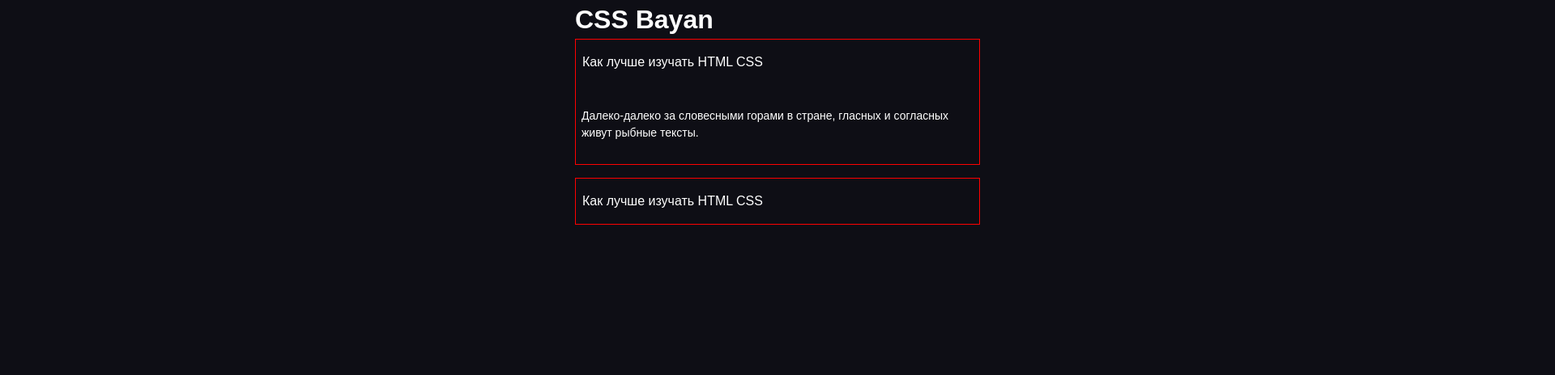
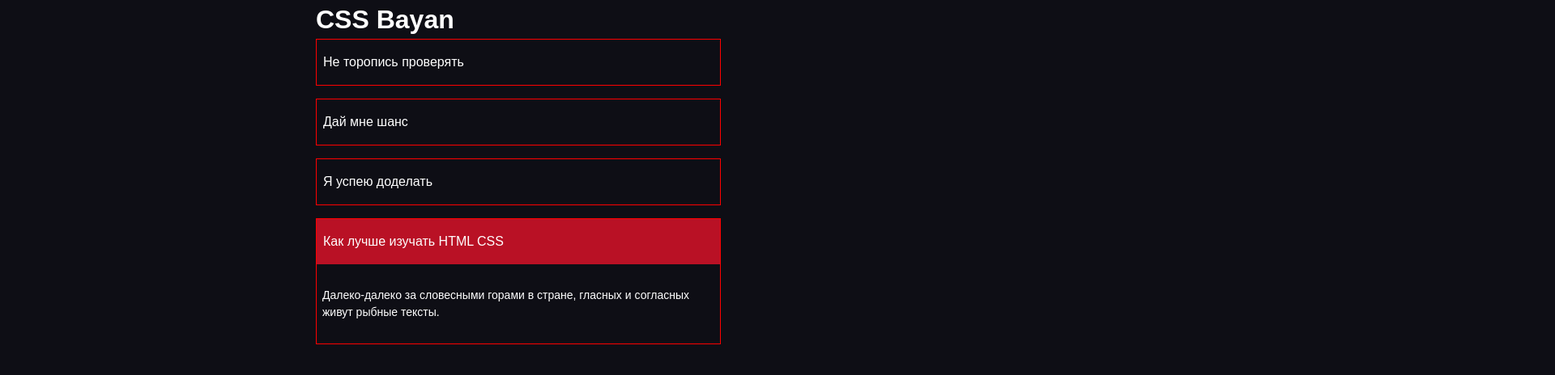
Before and after one commit to SadBatya/cssBayan, a plain HTML site: page cssBayan/index.html in a window 1280 px wide. Both pictures are taken after a click on the label "Как лучше изучать HTML CSS". Shown: the whole page at 81% size, 1920 px wide, since content can reach past the window. Drawn offline with Linux system fonts and the light colour scheme.

Commit message:
refactor: add basic page layout (пн, 13 марта  2023 г., 01:19:00)

```diff
--- a/cssBayan/index.html
+++ b/cssBayan/index.html
@@ -13,8 +13,17 @@
         <h1>CSS Bayan</h1>
         <div class="faq">
             <div class="faq-item">
-                <label class="faq-tittle" for="faq_1">Как лучше изучать HTML CSS</label>
                 <input type="checkbox" class="faq-input" id="faq_1">
+                <label class="faq-tittle" for="faq_1">Не торопись проверять</label>
+                <div class="faq_text">
+                    <p>Гачимучи 1</p>
+                </div>
+            </div>
+        </div>
+        <div class="faq">
+            <div class="faq-item">
+                <input type="checkbox" class="faq-input" id="faq_2">
+                <label class="faq-tittle" for="faq_2">Дай мне шанс</label>
                 <div class="faq_text">
                     <p>Далеко-далеко за словесными горами в стране, гласных и согласных живут рыбные тексты.</p>
                 </div>
@@ -22,8 +31,17 @@
         </div>
         <div class="faq">
             <div class="faq-item">
-                <label class="faq-tittle" for="faq_2">Как лучше изучать HTML CSS</label>
-                <input type="checkbox" class="faq-input" id="faq_2">
+                <input type="checkbox" class="faq-input" id="faq_3">
+                <label class="faq-tittle" for="faq_3">Я успею доделать</label>
+                <div class="faq_text">
+                    <p>Далеко-далеко за словесными горами в стране, гласных и согласных живут рыбные тексты.</p>
+                </div>
+            </div>
+        </div>
+        <div class="faq">
+            <div class="faq-item">
+                <input type="checkbox" class="faq-input" id="faq_4">
+                <label class="faq-tittle" for="faq_4">Как лучше изучать HTML CSS</label>
                 <div class="faq_text">
                     <p>Далеко-далеко за словесными горами в стране, гласных и согласных живут рыбные тексты.</p>
                 </div>
--- a/cssBayan/style.css
+++ b/cssBayan/style.css
@@ -11,11 +11,13 @@ h1{
     margin: 0 auto;
 }
 .wrapper{
-    width: 1920px;
+    width: 100%;
+    transition: .3s;
 }
 .faq{
     max-width: 500px;
     margin: 0 auto;
+    transition: .3s;
 }
 
 .faq {
@@ -29,11 +31,8 @@ h1{
     display: block;
     color: white;
     cursor: pointer;
-    transition: background .2s ease-out;
-}
-
-.faq-tittle:hover{
-    background-color: #b91125;
+    transition: .3s;
+    transition: background .3s ease-out;
 }
 
 .faq-input {
@@ -42,9 +41,14 @@ h1{
     -webkit-appearance: none;
     appearance: none;
     position: absolute;
+    transition: .3s;
 }
 
-.faq-input:checked + .faq_text{
+.faq-input:checked ~ .faq-tittle{
+    background-color: #b91125;
+}
+
+.faq-input:checked ~ .faq_text{
     display: block;
 }
 
@@ -53,4 +57,10 @@ h1{
     color: #fff;
     font-size: 14px;
     padding: 1em 0.5em;
+    transition: .3s;
 }
+
+.faq-tittle:hover ~ .faq_text{
+    display: block;
+    transition: .3s;
+}
```
Also changed, not shown: cssBayan/Новая папка/m1.png (added), cssBayan/Новая папка/m2.jpeg (added), cssBayan/Новая папка/m3.jpeg (added), 2 other files.
